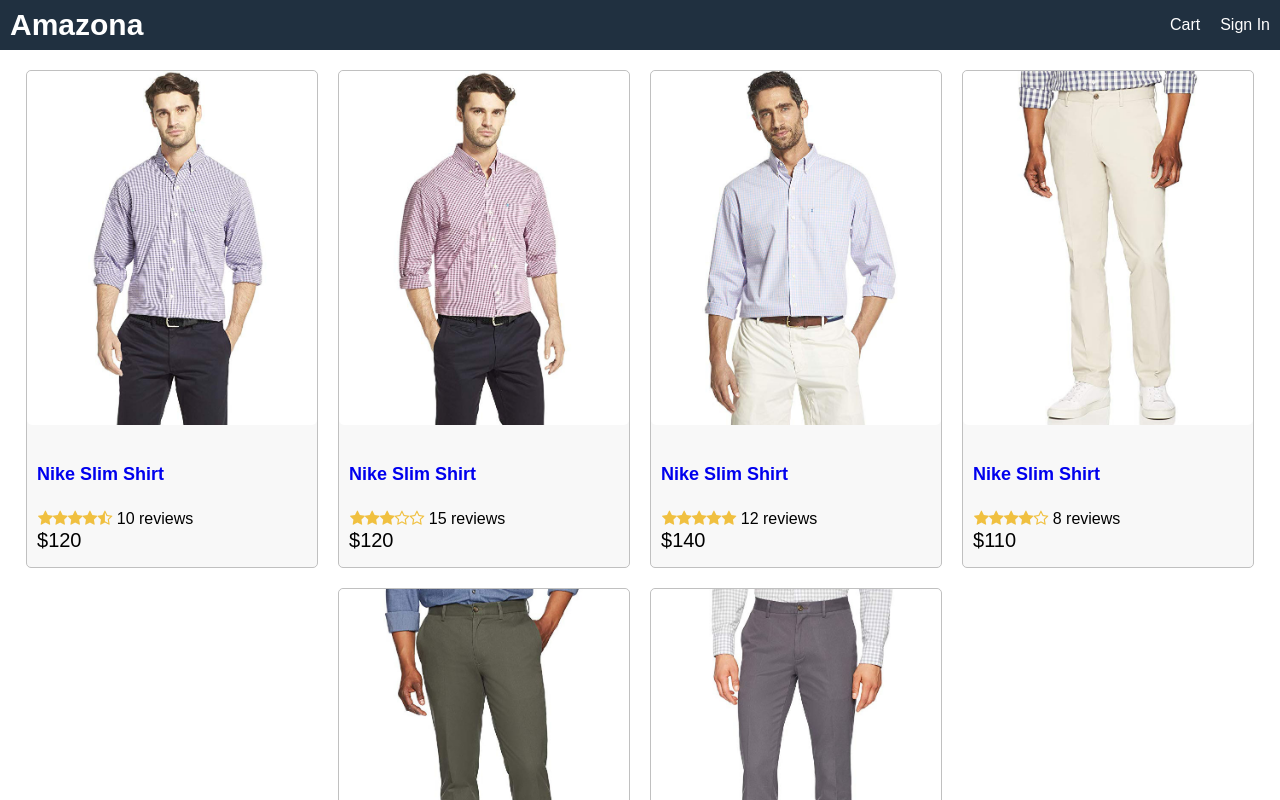
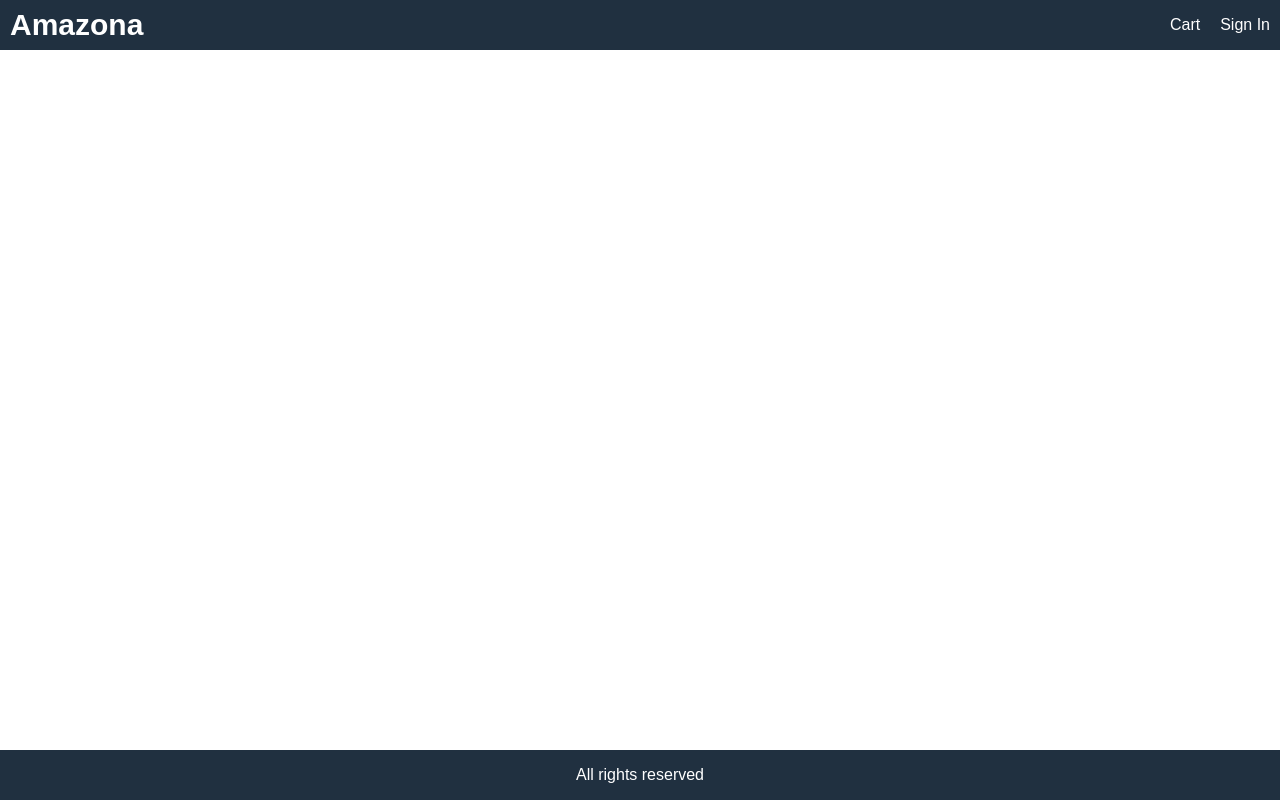
Before and after one commit to Clife-Developer/amazona-ecommerce, a React (Create React App) app in the folder frontend/: page /cart in a window 1280 px wide. Shown: the top 800 px of the page. Built offline with nearby package versions, Linux system fonts and the light colour scheme.

Commit message:
Routes added

```diff
--- a/frontend/src/App.js
+++ b/frontend/src/App.js
@@ -1,10 +1,12 @@
 import React from 'react'
-import data from './data'
-import Product from './components/Product'
+import ProductScreen from './screens/ProductScreen'
+import HomeScreen from './screens/HomeScreen'
+import {BrowserRouter, Route} from 'react-router-dom'
 function App() {
   return (
-    <>
+    <BrowserRouter>
     <div className="grid-container">
+      {/* Header */}
         <header className="row">
             <div><a  className="brand" href="/">Amazona</a></div>
             <div>
@@ -13,17 +15,14 @@ function App() {
             </div>
         </header>
         <main>
-            <div className="row center">
-                {data.products.map(product=>{
-                  return(
-                    <Product product={product} key={product._id}/>
-                  )
-                })}
-            </div>
+          {/* application routes */}
+          <Route path="/product/:id" component={ProductScreen} exact></Route>
+          <Route path="/" component={HomeScreen} exact></Route>
         </main>
+        {/* Footer */}
         <footer className="row center">All rights reserved</footer>
     </div>
-    </>
+    </BrowserRouter>
   )
 }
 
```
